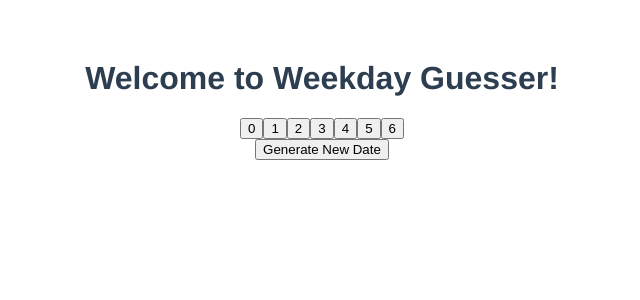
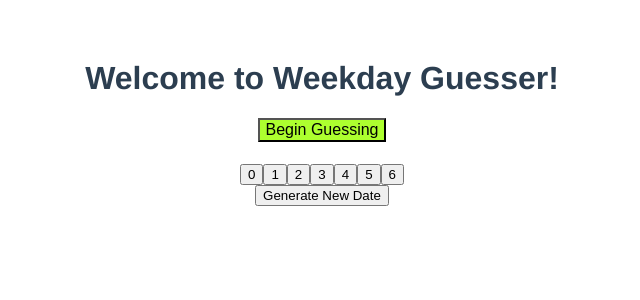
Before and after one commit to Jonahs11/Doomsday, a Vue app: page / in a window 1280 px wide. Shown: the top 300 px of the page, without its empty margins (318-958 px from the left). Built offline with nearby package versions, Linux system fonts and the light colour scheme.

Commit message:
Created and implemented Begin Button

```diff
--- a/src/App.vue
+++ b/src/App.vue
@@ -1,5 +1,9 @@
 <template>
  <h1> Welcome to Weekday Guesser!</h1>
+  <div v-if="show_begin_button">
+  <BeginButtonVue @begin-clicked="toggle_begin"> </BeginButtonVue>
+  </div>
+
   <DateComp/>
 </template>
 
@@ -7,11 +11,24 @@
 import { defineComponent } from 'vue';
 import HelloWorld from './components/HelloWorld.vue';
 import DateComp from './components/Date.vue';
+import BeginButtonVue from './components/BeginButton.vue';
 
 export default defineComponent({
   name: 'App',
   components: {
+    BeginButtonVue,
     DateComp
+  },
+  data() {
+    return {
+    show_begin_button: true
+    }
+
+  },
+  methods: {
+    toggle_begin: function() {
+      this.show_begin_button = !this.show_begin_button;
+    }
   }
 });
 </script>
--- /dev/null
+++ b/src/components/BeginButton.vue
@@ -0,0 +1,33 @@
+<template>
+
+<div class="beginbutton">
+    <button class="button" @click="clicked">Begin Guessing</button>
+</div>
+
+</template>
+
+
+<script lang="ts">
+import { defineComponent } from "vue";
+
+export default defineComponent({
+    name: "BeginButton",
+    methods: {
+        clicked: function() {
+            console.log("Beging button was clicked");
+            this.$emit("begin-clicked");
+        }
+    }
+})
+</script>
+
+
+<style scoped>
+
+.button {
+    background-color: greenyellow;
+    text-align: center;
+    font-size: 16px;
+}
+
+</style>
```
